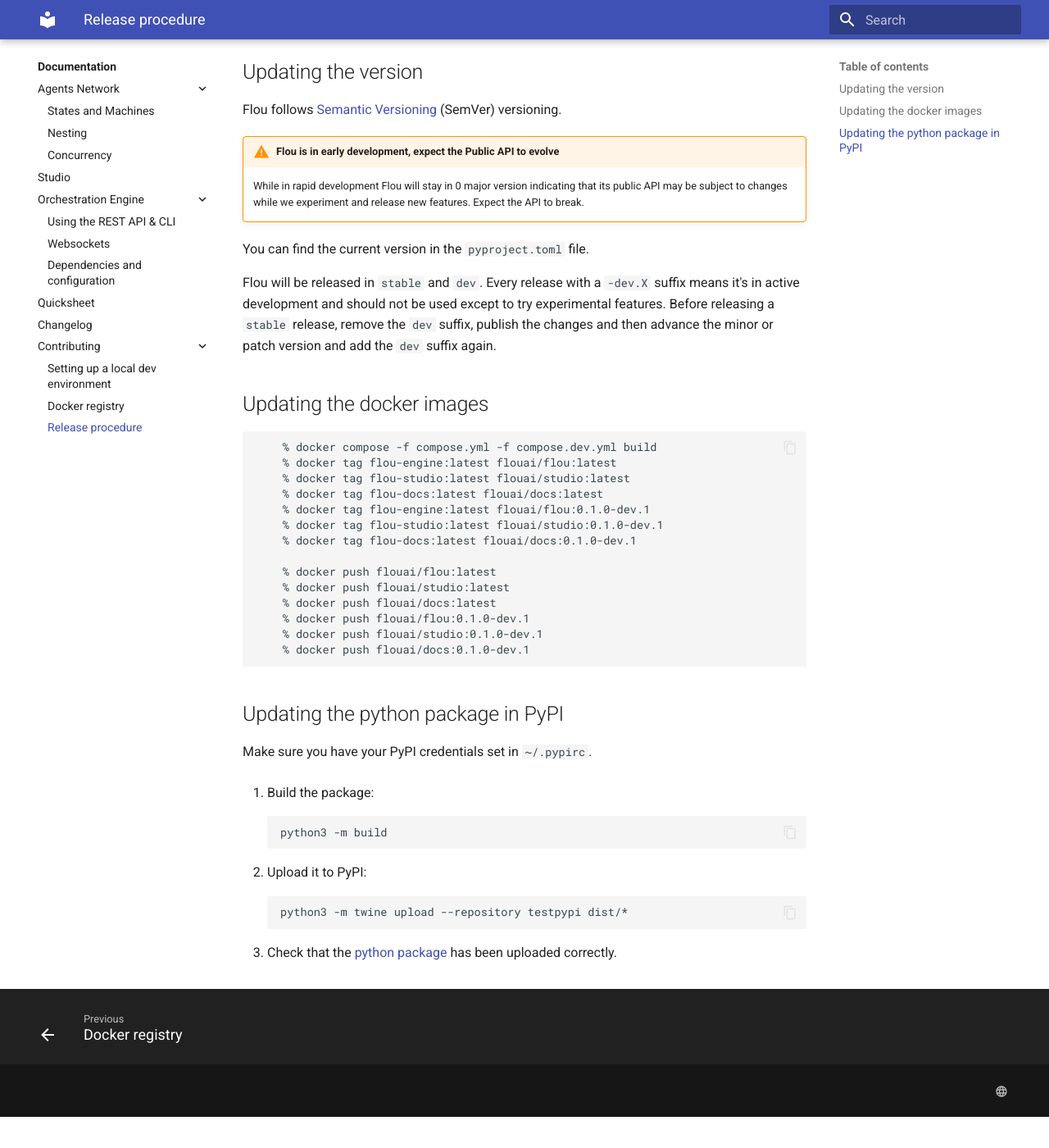
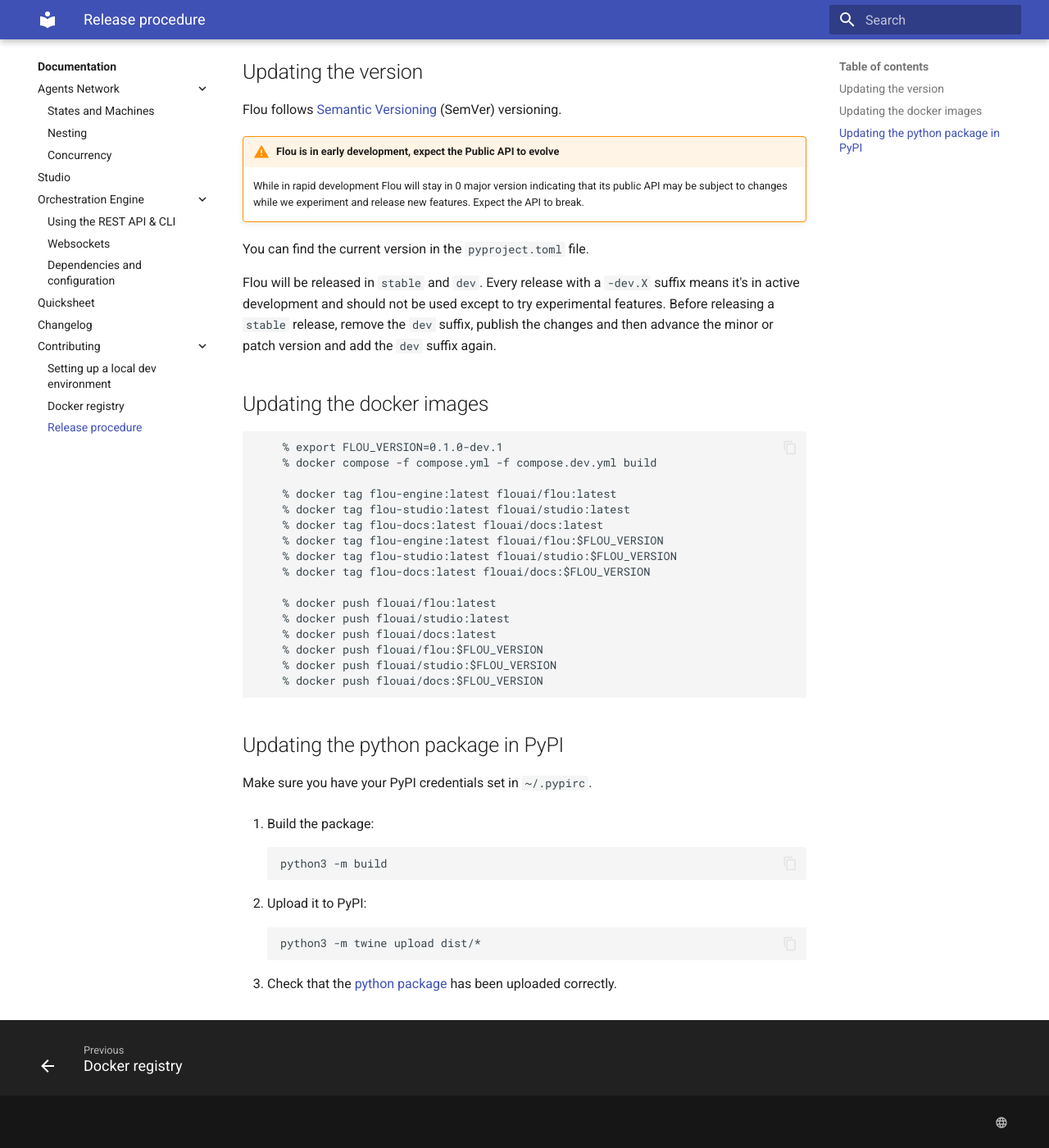
Before and after one commit to flou-ai/flou, an MkDocs documentation site: the page built from docs/docs/documentation/contributing/release-procedure.md, in a window 1280 px wide and 1400 px high, scrolled down 481 px. Shown: the whole window at 82% size. Built offline with MkDocs 1.6.1 and Material for MkDocs 9.7.7, drawn with Linux system fonts in a browser that asks for light colours; before the commit the page ends 1843 px from its top, so only the background shows below that.

```diff
--- a/docs/docs/documentation/contributing/release-procedure.md
+++ b/docs/docs/documentation/contributing/release-procedure.md
@@ -29,20 +29,22 @@
 
 ## Updating the docker images
 
+        % export FLOU_VERSION=0.1.0-dev.1
         % docker compose -f compose.yml -f compose.dev.yml build
+
         % docker tag flou-engine:latest flouai/flou:latest
         % docker tag flou-studio:latest flouai/studio:latest
         % docker tag flou-docs:latest flouai/docs:latest
-        % docker tag flou-engine:latest flouai/flou:0.1.0-dev.1
-        % docker tag flou-studio:latest flouai/studio:0.1.0-dev.1
-        % docker tag flou-docs:latest flouai/docs:0.1.0-dev.1
+        % docker tag flou-engine:latest flouai/flou:$FLOU_VERSION
+        % docker tag flou-studio:latest flouai/studio:$FLOU_VERSION
+        % docker tag flou-docs:latest flouai/docs:$FLOU_VERSION
 
         % docker push flouai/flou:latest
         % docker push flouai/studio:latest
         % docker push flouai/docs:latest
-        % docker push flouai/flou:0.1.0-dev.1
-        % docker push flouai/studio:0.1.0-dev.1
-        % docker push flouai/docs:0.1.0-dev.1
+        % docker push flouai/flou:$FLOU_VERSION
+        % docker push flouai/studio:$FLOU_VERSION
+        % docker push flouai/docs:$FLOU_VERSION
 
 ## Updating the python package in PyPI
 
@@ -54,7 +56,7 @@
 
 1. Upload it to PyPI:
 
-        python3 -m twine upload --repository testpypi dist/*
+        python3 -m twine upload dist/*
 
 1. Check that the [python package](https://pypi.org/project/flou) has been
 uploaded correctly.
```
Also changed, not shown: docs/docs/documentation/contributing/dev-environment.md (+1 -1 lines), 2 other files.
